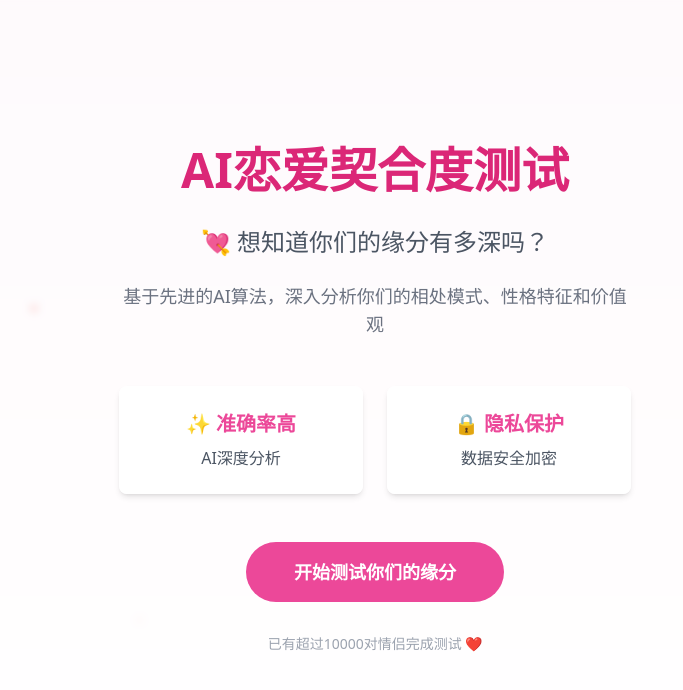
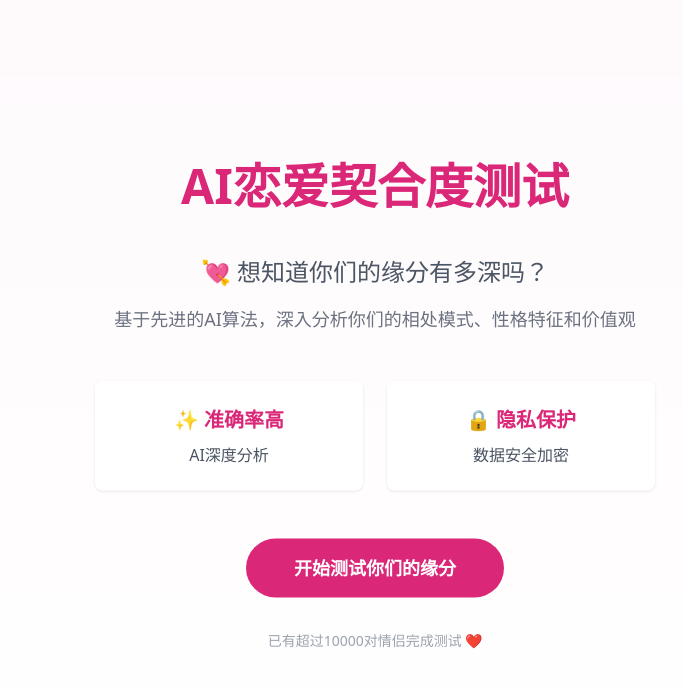
Before and after one commit to aliang-ds/love-predict, a Next.js app: page / in a window 1280 px wide. Shown: the top 690 px of the page, without its empty margins (265-948 px from the left). Built offline with nearby package versions, Linux system fonts and the light colour scheme.

Commit message:
Update page.tsx

```diff
--- a/app/page.tsx
+++ b/app/page.tsx
@@ -6,98 +6,132 @@ export default function Home() {
   const router = useRouter();
 
   useEffect(() => {
-    const colors = ['#ff69b4', '#ff1493', '#db7093', '#ffb6c1', '#ffc0cb'];
-
-    const createHeart = () => {
-      const heart = document.createElement('div');
-      heart.className = 'heart';
-      heart.innerHTML = '❤️';
-
-      heart.style.left = Math.random() * 90 + 5 + '%';
-      const size = Math.random() * 20 + 15;
-      heart.style.fontSize = `${size}px`;
-      const floatTime = Math.random() * 2 + 3;
-      heart.style.setProperty('--float-time', `${floatTime}s`);
-      heart.style.setProperty('--heart-color', colors[Math.floor(Math.random() * colors.length)]);
-
-      const container = document.querySelector('.hearts-container');
-      if (container) {
-        container.appendChild(heart);
-        setTimeout(() => heart.remove(), floatTime * 1000);
-      }
-    };
-
-    const createHeartWithRandomInterval = () => {
-      createHeart();
-      const nextInterval = Math.random() * 500 + 500;
-      setTimeout(createHeartWithRandomInterval, nextInterval);
-    };
-
-    createHeartWithRandomInterval();
-
-    return () => {
-      const container = document.querySelector('.hearts-container');
-      if (container) {
-        container.innerHTML = '';
-      }
-    };
+    // ... 保持现有的 useEffect 动画代码不变 ...
   }, []);
 
   return (
-    <div className="main-container">
-      {/* 背景渐变 */}
+    <div className="relative w-full min-h-screen overflow-hidden">
+      {/* 背景层 */}
+      <div className="absolute inset-0">
         <div className="absolute inset-0 bg-gradient-to-b from-pink-50 to-white" />
+        <div className="absolute inset-0 bg-white/60 backdrop-blur-sm" />
+        <div className="hearts-container absolute inset-0" style={{ pointerEvents: 'none' }} />
+      </div>
 
-      {/* 心形容器 */}
-      <div className="hearts-container absolute inset-0" style={{ pointerEvents: 'none' }} />
-
-      {/* 内容遮罩 */}
-      <div className="absolute inset-0 bg-white/60 backdrop-blur-sm" />
-
-      {/* 主要内容 - 修改这部分以确保居中 */}
-      <div className="relative h-full flex items-center justify-center">
-        <div className="w-full max-w-2xl mx-auto px-4 flex flex-col items-center">
-          {/* 所有内容强制居中 */}
-          <div className="w-full flex flex-col items-center">
-            <h1 className="text-5xl font-bold text-pink-600 mb-8 text-center">
+      {/* 内容层 */}
+      <div style={{
+        position: 'absolute',
+        left: '50%',
+        top: '50%',
+        transform: 'translate(-50%, -50%)',
+        width: '100%',
+        maxWidth: '600px',
+        padding: '0 20px',
+        textAlign: 'center'
+      }}>
+        {/* 标题 */}
+        <h1 style={{
+          fontSize: '3rem',
+          fontWeight: 'bold',
+          color: '#db2777',
+          marginBottom: '2rem',
+          textAlign: 'center'
+        }}>
           AI恋爱契合度测试
         </h1>
 
-            <div className="w-full space-y-6 mb-12 flex flex-col items-center">
-              <p className="text-2xl text-gray-600 hover:text-pink-500 transition-colors text-center">
+        {/* 描述文字 */}
+        <div style={{marginBottom: '3rem', textAlign: 'center'}}>
+          <p style={{
+            fontSize: '1.5rem',
+            color: '#4b5563',
+            marginBottom: '1rem',
+            textAlign: 'center'
+          }}>
             💘 想知道你们的缘分有多深吗？
           </p>
-              <p className="text-lg text-gray-500 text-center max-w-lg">
+          <p style={{
+            fontSize: '1.125rem',
+            color: '#6b7280',
+            textAlign: 'center'
+          }}>
             基于先进的AI算法，深入分析你们的相处模式、性格特征和价值观
           </p>
         </div>
 
-            <div className="w-full grid grid-cols-1 md:grid-cols-2 gap-6 mb-12 max-w-lg">
-              <div className="p-6 bg-white/90 rounded-lg shadow-md hover:shadow-xl transition-shadow text-center">
-                <h3 className="font-bold text-xl text-pink-500 mb-2">✨ 准确率高</h3>
-                <p className="text-gray-600">AI深度分析</p>
+        {/* 特点卡片 */}
+        <div style={{
+          display: 'grid',
+          gridTemplateColumns: 'repeat(auto-fit, minmax(200px, 1fr))',
+          gap: '1.5rem',
+          marginBottom: '3rem',
+          textAlign: 'center'
+        }}>
+          <div style={{
+            padding: '1.5rem',
+            backgroundColor: 'rgba(255, 255, 255, 0.9)',
+            borderRadius: '0.5rem',
+            boxShadow: '0 1px 3px rgba(0,0,0,0.1)',
+            textAlign: 'center'
+          }}>
+            <h3 style={{
+              fontSize: '1.25rem',
+              fontWeight: 'bold',
+              color: '#db2777',
+              marginBottom: '0.5rem',
+              textAlign: 'center'
+            }}>✨ 准确率高</h3>
+            <p style={{color: '#4b5563', textAlign: 'center'}}>AI深度分析</p>
           </div>
-              <div className="p-6 bg-white/90 rounded-lg shadow-md hover:shadow-xl transition-shadow text-center">
-                <h3 className="font-bold text-xl text-pink-500 mb-2">🔒 隐私保护</h3>
-                <p className="text-gray-600">数据安全加密</p>
+          <div style={{
+            padding: '1.5rem',
+            backgroundColor: 'rgba(255, 255, 255, 0.9)',
+            borderRadius: '0.5rem',
+            boxShadow: '0 1px 3px rgba(0,0,0,0.1)',
+            textAlign: 'center'
+          }}>
+            <h3 style={{
+              fontSize: '1.25rem',
+              fontWeight: 'bold',
+              color: '#db2777',
+              marginBottom: '0.5rem',
+              textAlign: 'center'
+            }}>🔒 隐私保护</h3>
+            <p style={{color: '#4b5563', textAlign: 'center'}}>数据安全加密</p>
           </div>
         </div>
 
-            <div className="mb-8 flex justify-center w-full">
+        {/* 按钮 */}
+        <div style={{textAlign: 'center', marginBottom: '2rem'}}>
           <button
-                className="bg-pink-500 hover:bg-pink-600 text-white text-lg font-bold py-4 px-12 rounded-full transform transition-all hover:scale-105 hover:shadow-lg active:scale-95"
             onClick={() => router.push('/test')}
+            style={{
+              backgroundColor: '#db2777',
+              color: 'white',
+              padding: '1rem 3rem',
+              borderRadius: '9999px',
+              fontSize: '1.125rem',
+              fontWeight: 'bold',
+              cursor: 'pointer',
+              transition: 'all 0.2s',
+              display: 'inline-block'
+            }}
+            onMouseOver={e => e.currentTarget.style.backgroundColor = '#be185d'}
+            onMouseOut={e => e.currentTarget.style.backgroundColor = '#db2777'}
           >
             开始测试你们的缘分
           </button>
         </div>
 
-            <p className="text-sm text-gray-400 text-center">
+        {/* 底部文字 */}
+        <p style={{
+          fontSize: '0.875rem',
+          color: '#9ca3af',
+          textAlign: 'center'
+        }}>
           已有超过10000对情侣完成测试 ❤️
         </p>
       </div>
     </div>
-      </div>
-    </div>
   );
 }
```
Lines whose indentation alone changed are shown as unchanged.
